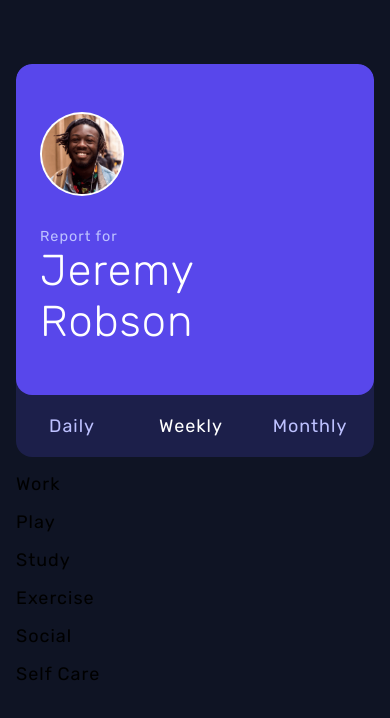
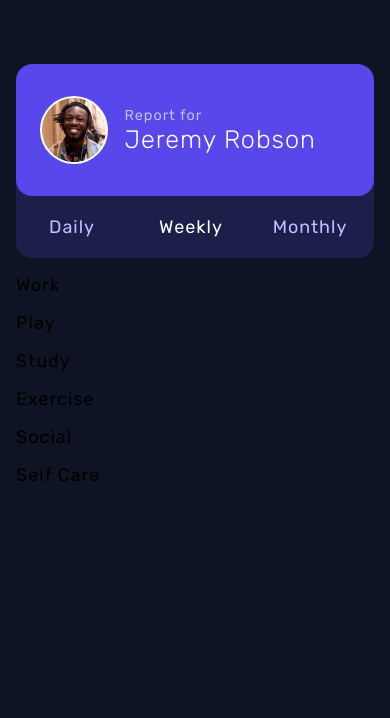
Before and after one commit to NikitaKozlov-R/time-tracking, a Vue app: page / in a window 390 px wide. Shown: the top 718 px of the page. Built offline with nearby package versions, Linux system fonts and the light colour scheme.

Commit message:
style <complete>: mobile version in profile-card.vue

```diff
--- a/src/components/profile-card.vue
+++ b/src/components/profile-card.vue
@@ -127,6 +127,22 @@ export default {
     display: flex;
     flex-direction: column;
   }
+  .tt-profile__user {
+    display: flex;
+    flex-direction: row;
+    padding: 32px 24px;
+    align-items: center;
+    justify-content: center;
+  }
+  .tt-profile__avatar {
+    margin-right: 16px;
+    width: 94px;
+    height: 68px;
+  }
+  .tt-profile__image {
+    width: 64px;
+    height: 64px;
+  }
 }
 
 .tt-profile__heading {
@@ -142,6 +158,16 @@ export default {
   font-size: 2.4rem;
   font-weight: 300;
 }
+
+@media screen and (max-width: 769px) {
+  .tt-profile__heading {
+    margin-top: 0px;
+  }
+  .tt-profile__name {
+    font-size: 1.4rem;
+  }
+}
+
 .tt-rofile__timeframes {
   width: 100%;
   height: 100%;
```
